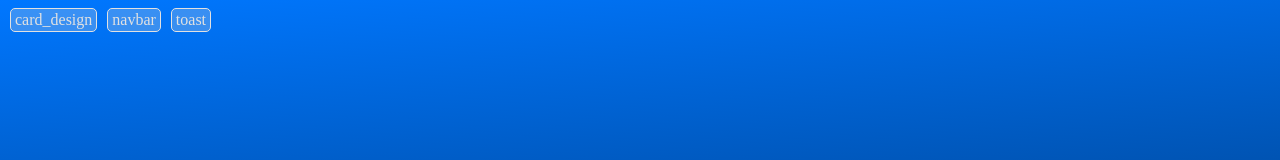
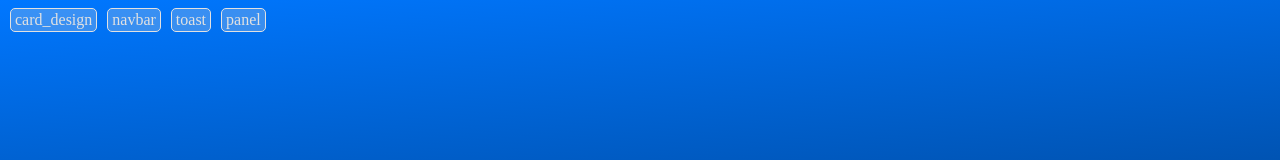
Before and after one commit to KishorNambiar/kishor.github.io, a plain HTML site: page index.html in a window 1280 px wide. Shown: the top 160 px of the page. Drawn offline with Linux system fonts and the light colour scheme.

Commit message:
Added button tab to menu bar

```diff
--- a/index.html
+++ b/index.html
@@ -13,6 +13,8 @@
     <a href="./navbar/nav-test.html">navbar</a>
 
     <a href="./toast/index.html">toast</a>
+
+    <a href="./panel/index.html">panel</a>
   </div>
 
 </body>
```
